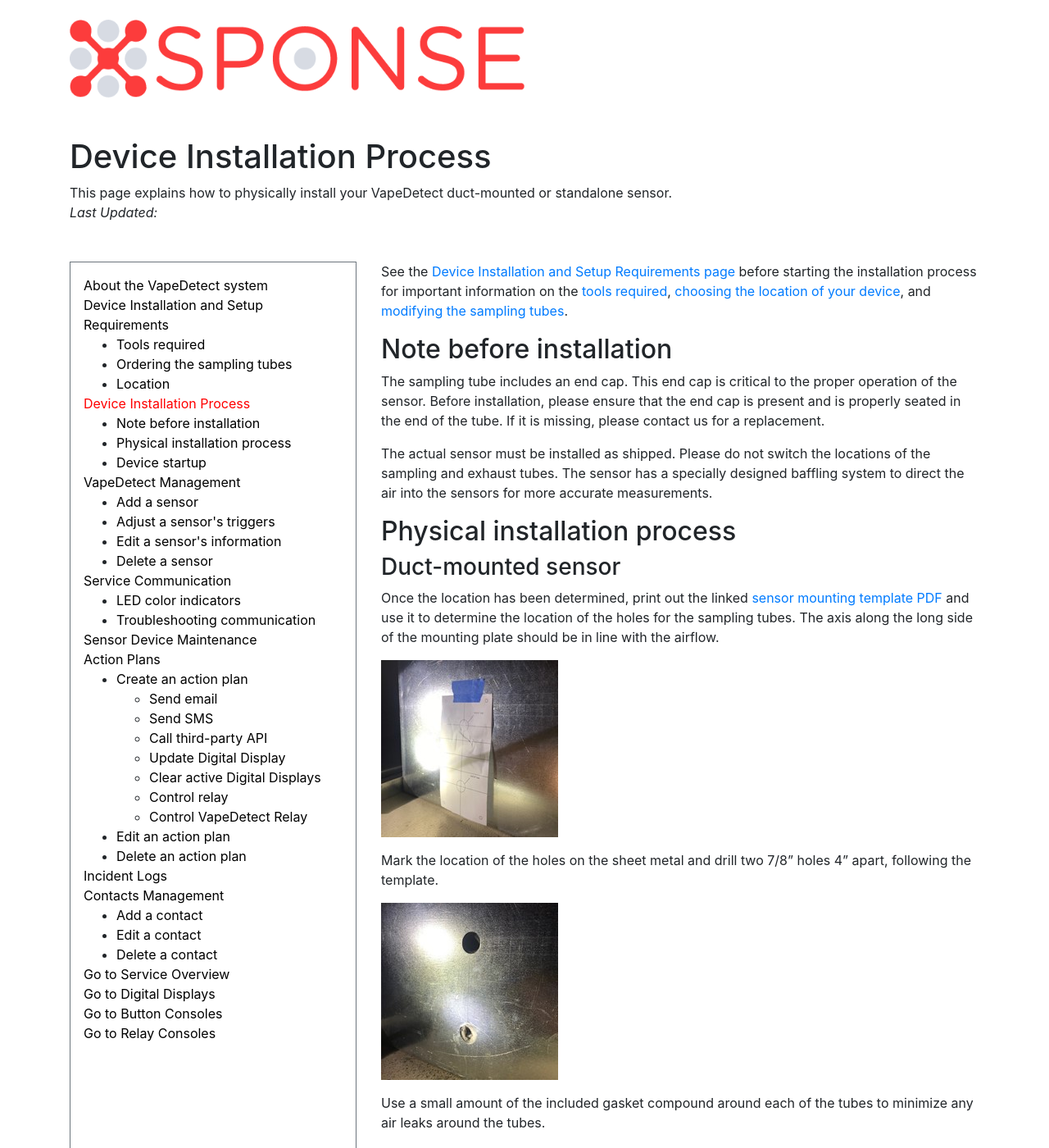
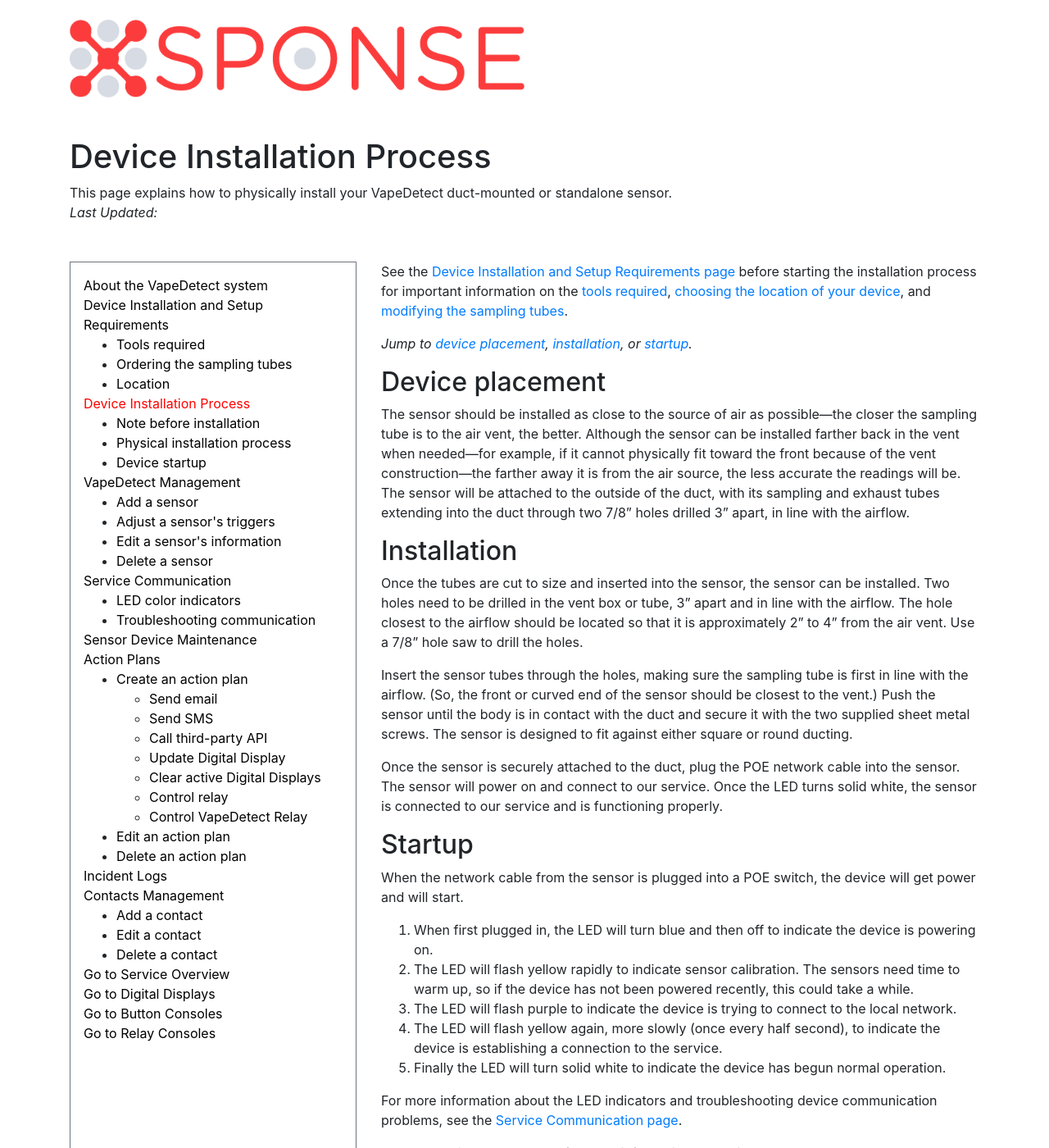
Before and after one commit to NrsSystems/docs, a Jekyll site: the page built from vape-detect/installation-process.md, in a window 1280 px wide and 1400 px high. Shown: the whole window at 82% size. Built offline with Jekyll 4.4.1, drawn with Linux system fonts in a browser that asks for light colours; our own code applies the rules of GitHub Pages for plain Markdown files; some of the changed text lies outside the part shown.

Commit message:
Update installation-process.md
Revised per April updates from John

```diff
--- a/vape-detect/installation-process.md
+++ b/vape-detect/installation-process.md
@@ -4,58 +4,27 @@ abstract: This page explains how to physically install your VapeDetect duct-moun
 ---
 See the [Device Installation and Setup Requirements page](installation-reqs.md) before starting the installation process for important information on the [tools required](installation-reqs.md#tools-required), [choosing the location of your device](installation-reqs.md#choosing-the-location), and [modifying the sampling tubes](installation-reqs.md#modifying-the-sampling-tubes).
 
-## Note before installation
-The sampling tube includes an end cap. This end cap is critical to the proper operation of the sensor. Before installation, please ensure that the end cap is present and is properly seated in the end of the tube. If it is missing, please contact us for a replacement.
+*Jump to [device placement](installation-process.md#device-placement), [installation](installation-process.md#installation), or [startup](installation-process.md#startup).*
 
-The actual sensor must be installed as shipped. Please do not switch the locations of the sampling and exhaust tubes. The sensor has a specially designed baffling system to direct the air into the sensors for more accurate measurements.
+## Device placement
+The sensor should be installed as close to the source of air as possible—the closer the sampling tube is to the air vent, the better. Although the sensor can be installed farther back in the vent when needed—for example, if it cannot physically fit toward the front because of the vent construction—the farther away it is from the air source, the less accurate the readings will be. The sensor will be attached to the outside of the duct, with its sampling and exhaust tubes extending into the duct through two 7/8” holes drilled 3” apart, in line with the airflow.
 
-## Physical installation process
-### Duct-mounted sensor
-Once the location has been determined, print out the linked [sensor mounting template PDF](sensor_mounting_template.pdf) and use it to determine the location of the holes for the sampling tubes. The axis along the long side of the mounting plate should be in line with the airflow.
+## Installation
+Once the tubes are cut to size and inserted into the sensor, the sensor can be installed. Two holes need to be drilled in the vent box or tube, 3” apart and in line with the airflow. The hole closest to the airflow should be located so that it is approximately 2” to 4” from the air vent. Use a 7/8” hole saw to drill the holes.
 
-![place template on duct](DMS_installation_ref1.jpg)
+Insert the sensor tubes through the holes, making sure the sampling tube is first in line with the airflow. (So, the front or curved end of the sensor should be closest to the vent.) Push the sensor until the body is in contact with the duct and secure it with the two supplied sheet metal screws. The sensor is designed to fit against either square or round ducting.
 
-Mark the location of the holes on the sheet metal and drill two 7/8” holes 4” apart, following the template.
+Once the sensor is securely attached to the duct, plug the POE network cable into the sensor. The sensor will power on and connect to our service. Once the LED turns solid white, the sensor is connected to our service and is functioning properly.
 
-![drill holes in duct](DMS_installation_ref2.jpg)
+## Startup
+When the network cable from the sensor is plugged into a POE switch, the device will get power and will start.
+1.	When first plugged in, the LED will turn blue and then off to indicate the device is powering on.
+2.	The LED will flash yellow rapidly to indicate sensor calibration. The sensors need time to warm up, so if the device has not been powered recently, this could take a while.
+3.	The LED will flash purple to indicate the device is trying to connect to the local network.
+4.	The LED will flash yellow again, more slowly (once every half second), to indicate the device is establishing a connection to the service.
+5.	Finally the LED will turn solid white to indicate the device has begun normal operation.
 
-Use a small amount of the included gasket compound around each of the tubes to minimize any air leaks around the tubes.
-
-Insert the sampling and exhaust tubes through the holes you just drilled until the mounting plate is flush with the sheet metal surface.
-
-![position mounting plate](DMS_installation_ref3.jpg)
-
-> **Note**
->
-> The sampling tube (the longer tube) is always installed with the air inlet holes facing into the air flow. The exhaust tube ***must*** be installed downstream of the sampling tube.
-
-Use the four supplied sheet metal screws to attach the mounting plate to the sheet metal ducting.
-
-***CAUTION: DO NOT OVERTIGHTEN THE SCREWS***
-
-![attach mounting plate](DMS_installation_ref4.jpg)
-
-The sampling tube is painted flat black to blend in and make it more difficult to see in the duct work. To improve upon this, it is recommended that the inside of the metal box be painted flat black if needed. When it is done right, the sampling tube is virtually invisible.
-
-![external duct view](DMS_installation_ref5.jpg)
-
-### Standalone sensor
-To install the standalone unit, cut a 6” by 6” square hole in the ceiling where the unit is to be installed. Pull the Internet cable through the hole and plug it into the RJ-45 jack at the top of the unit.
-
-Insert the unit through the hole and secure it to the ceiling by tightening the mounting screws on the two flanges.
-
-Once secure, install the vent cover. The unit is designed to look like a simple exhaust vent. In fact, we have found that vapers tend to blow smoke directly into the sensor as they think it is an exhaust vent.
-
-Once the sensor is plugged into the Internet, so long as that connection has access to \*.xsponse.com, it will start working. It will contact the service to let it know it is operational and ready to be associated with an account.
-
-## Device startup
-Once the device is mounted to the ducting, it needs to be connected to a POE-enabled switch. The port must be configured to allow access to a DHCP server and to the Internet. Once it is connected to power, it will take about a minute to boot and stabilize. During this time, the LED will be yellow.
-
-> **Note on LED update**
->
-> For devices with an older version of the code, the LED will blink green when the sensors start up. When the device establishes a connection to our service, the LED will go steady green. Once the device sees there is a new version of code, it will update itself and restart. When it restarts, the LED will behave as described. The update process might take a short while, but you will eventually see the LED change colors to indicate its state.
-
-When the sensors have stabilized and the device is ready to connect to the service, the LED will turn white, indicating that the device has established communications with our service and is sending data successfully. For more information about the LED indicators and troubleshooting device communication problems, see the [Service Communication page](sensor-device-communication.md).
+For more information about the LED indicators and troubleshooting device communication problems, see the [Service Communication page](sensor-device-communication.md).
 
 See the [Getting Started page](../general-ops/account-setup.md) for more information on setting up your XSPONSE account.
 
```
